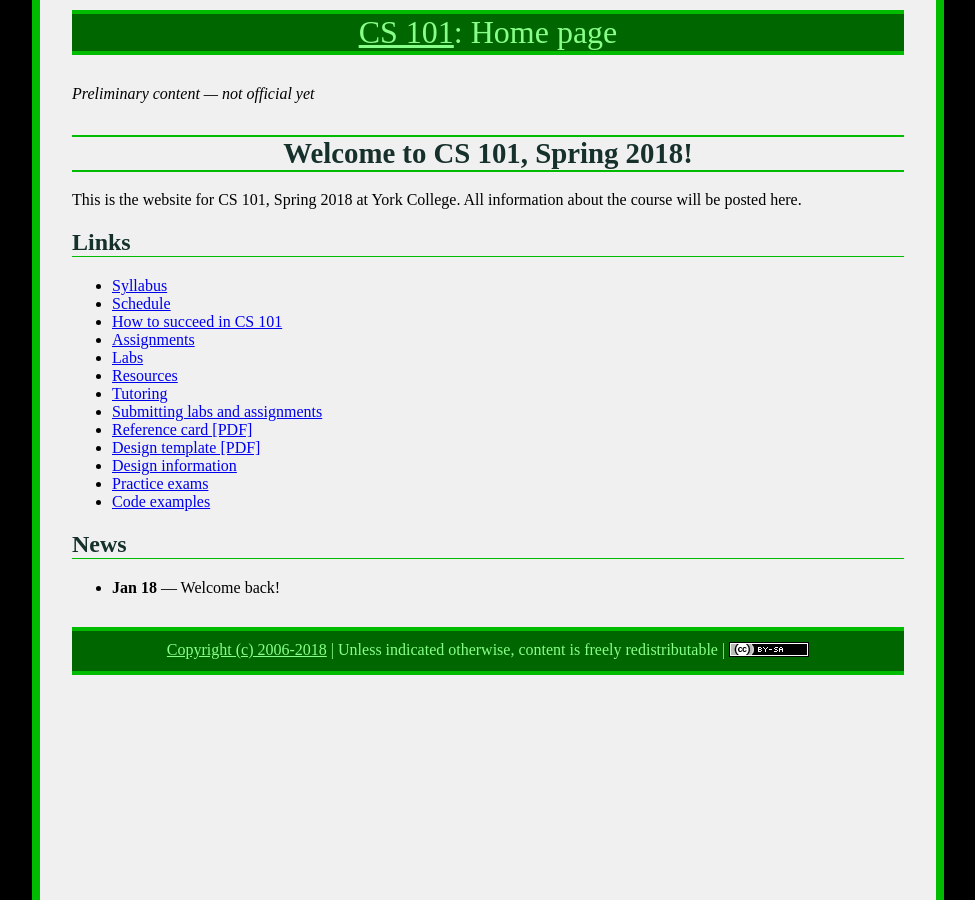
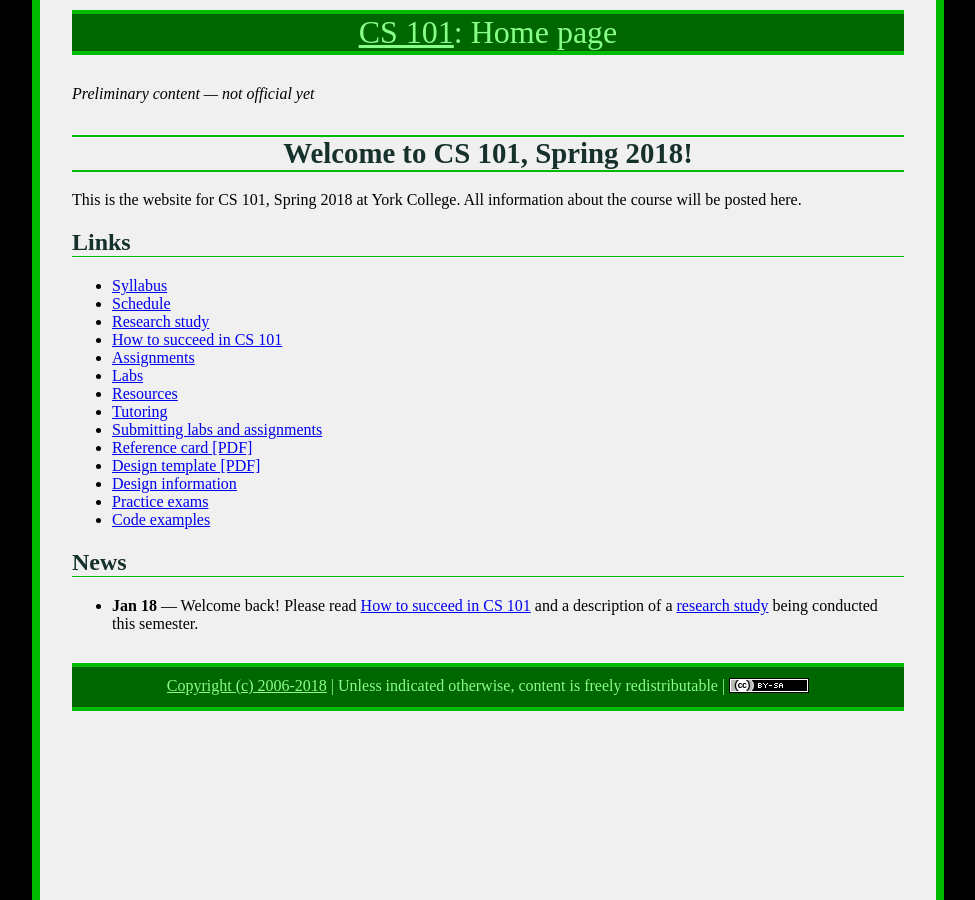
Before and after one commit to ycpcs/cs101-spring2018, a Jekyll site: the page built from index.md, in a window 1280 px wide. Shown: the whole page, without its empty margins (152-1127 px from the left). Built offline with Jekyll 4.4.1, drawn with Linux system fonts in a browser that asks for light colours.

Commit message:
research study introductory page

```diff
--- a/index.md
+++ b/index.md
@@ -12,6 +12,7 @@ All information about the course will be posted here.
 
 * [Syllabus](syllabus.html)
 * [Schedule](schedule.html)
+* [Research study](study.html)
 * [How to succeed in CS 101](success.html)
 * [Assignments](assign/index.html)
 * [Labs](labs/index.html)
@@ -26,4 +27,4 @@ All information about the course will be posted here.
 
 ## News
 
-* **Jan 18** &mdash; Welcome back!
+* **Jan 18** &mdash; Welcome back!  Please read [How to succeed in CS 101](success.html) and a description of a [research study](study.html) being conducted this semester.
```
Also changed, not shown: study.md (added, +17 -0 lines).
